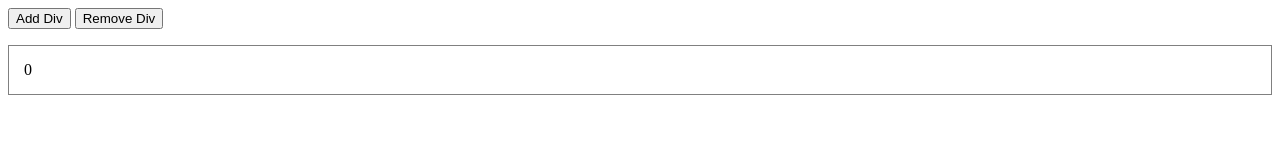
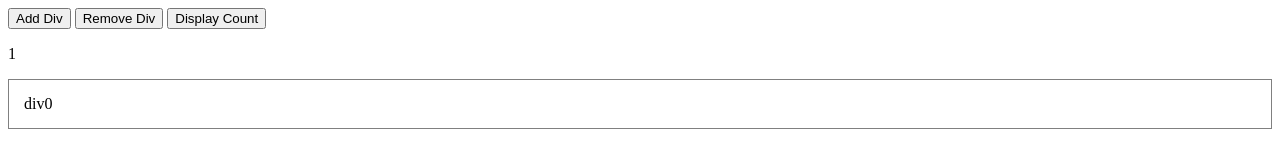
Before and after one commit to bigyihsuan/bigyihsuan.github.io, a plain HTML site: page counter.html in a window 1280 px wide. Both pictures are taken after a click on the button "Add Div". Drawn offline with Linux system fonts and the light colour scheme.

Commit message:
add and delete div buttons work

```diff
--- a/counter.html
+++ b/counter.html
@@ -5,23 +5,33 @@
 <body>
     <button onclick="addDiv()">Add Div</button>
     <button onclick="remDiv()">Remove Div</button>
+    <button onclick="displayCount()">Display Count</button>
     <p id="counter"></p>
+    <p id="debug"></p>
     <div id="base"></div>
 </body>
 
 <script>
     function addDiv() {
         var div = document.createElement('div');
-        div.id = 'container';
-        div.innerHTML = document.getElementById("base").childNodes.length;
+        div.id = "div" + displayCount();
+        div.innerHTML = "div" + displayCount();
         div.className = 'border pad';
         document.getElementById("base").appendChild(div);
+        displayCount();
     }
 
     function remDiv() {
+        var id = "div" + (displayCount() - 1);
+        document.getElementById("base").removeChild(document.getElementById(id));
+        displayCount();
+    }
+
+    function displayCount() {
         var children = document.getElementById("base").childNodes;
         var counter = document.getElementById("counter");
         counter.innerHTML = children.length;
+        return children.length;
     }
 </script>
 
```
